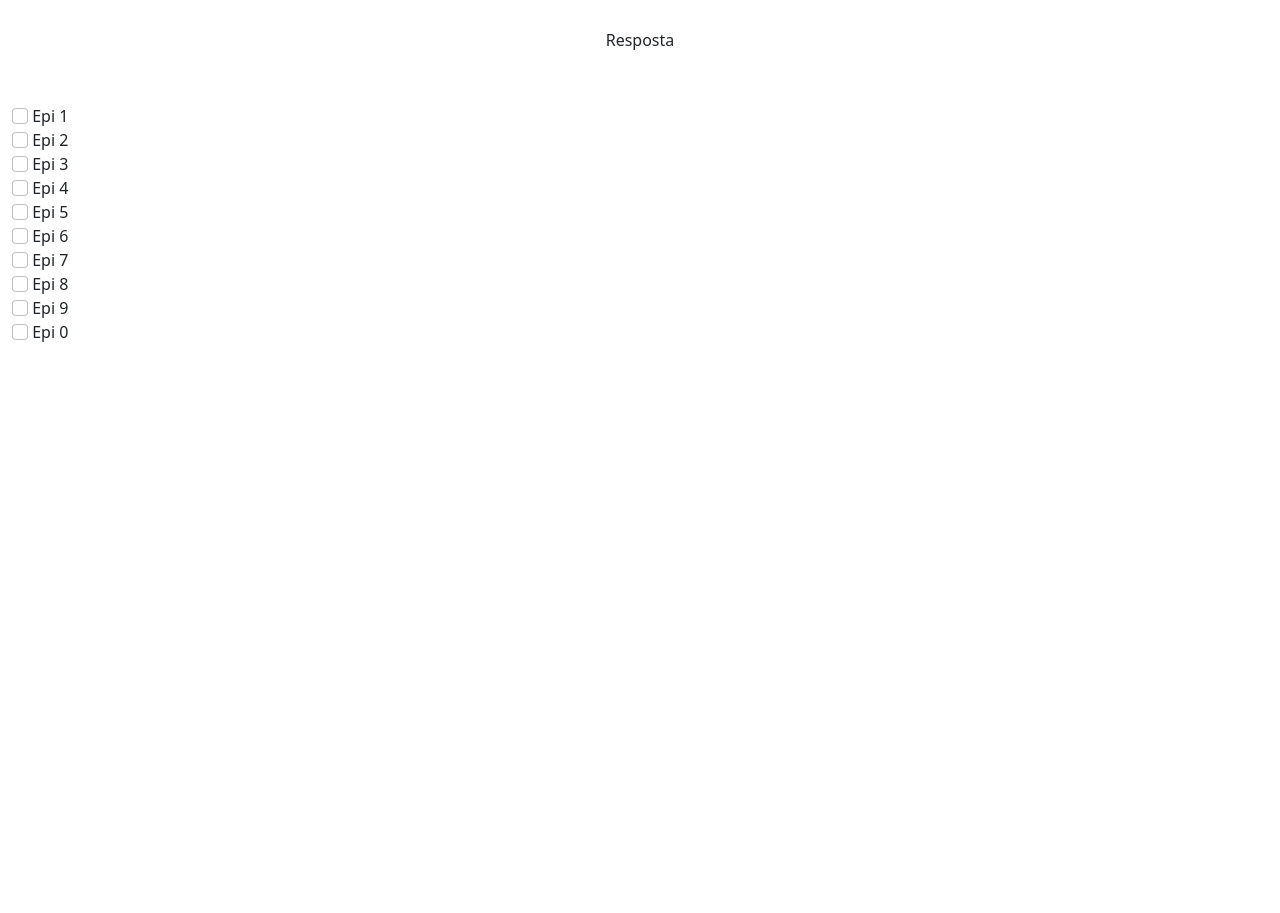
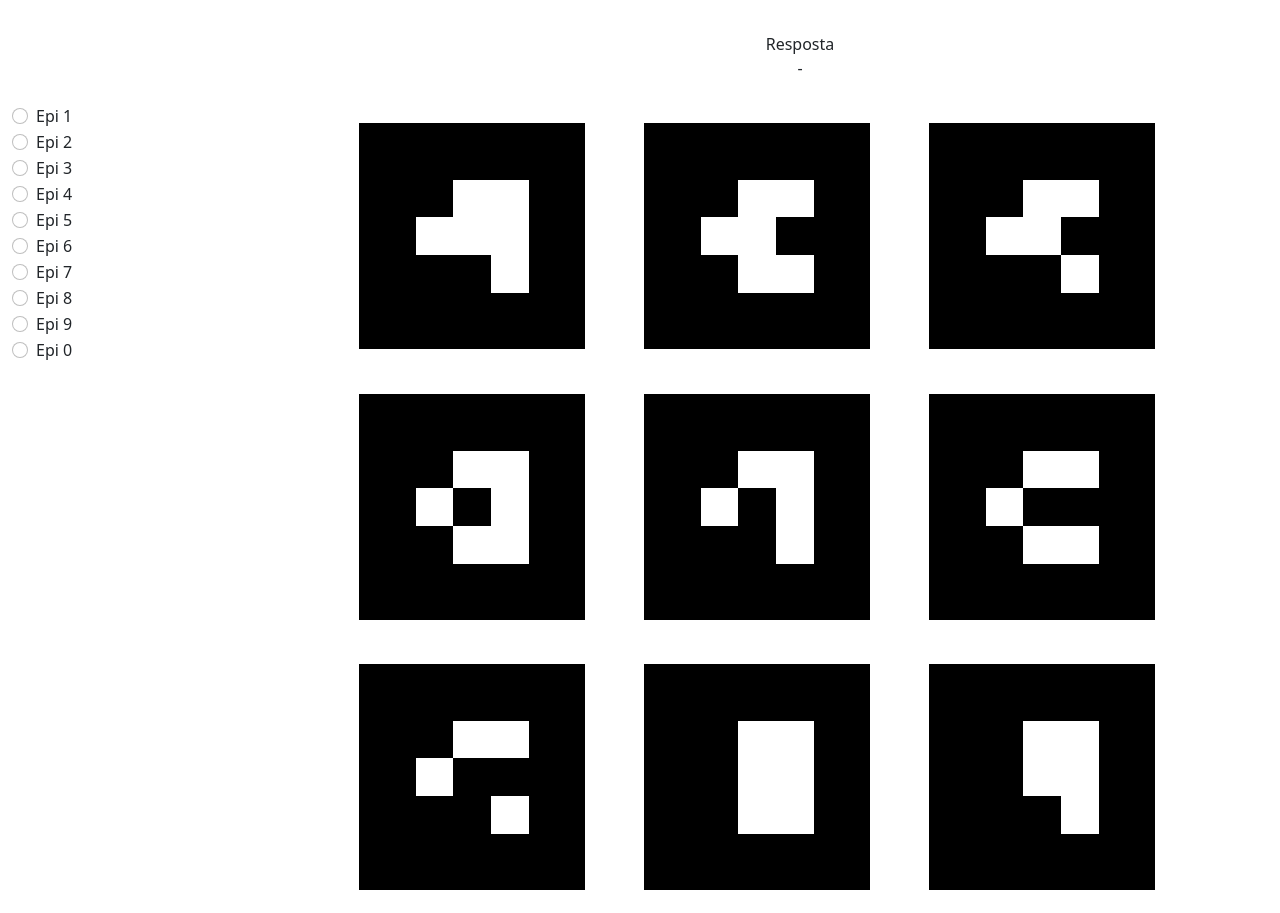
Before and after one commit to nucleosistemasit/plt_seguranca, a plain HTML site: page index.html in a window 1280 px wide. Shown: the top 913 px of the page. Before the commit the page ends 824 px from the top, so only its background shows below. Drawn offline with nearby package versions, Linux system fonts and the light colour scheme.

Commit message:
Update index.html

```diff
--- a/index.html
+++ b/index.html
@@ -3,19 +3,20 @@
 
 <div class="container-fluid vh-100">
 
-    <div class="row hash h-10">
-        <div class="col-12 m-auto text-center">
+    <div class="row hash h-10 justify-content-end">
+        <div class="col-9 mt-auto text-center">
             <span class="d-block text-center">Resposta</span>
-            <span class=" epi-1 epi-hash-1 collapse">1</span>
-            <span class=" epi-2 epi-hash-2 collapse">2</span>
-            <span class=" epi-3 epi-hash-3 collapse">3</span>
-            <span class=" epi-4 epi-hash-4 collapse">4</span>
-            <span class=" epi-5 epi-hash-5 collapse">5</span>
-            <span class=" epi-6 epi-hash-6 collapse">6</span>
-            <span class=" epi-7 epi-hash-7 collapse">7</span>
-            <span class=" epi-8 epi-hash-8 collapse">8</span>
-            <span class=" epi-9 epi-hash-9 collapse">9</span>
-            <span class=" epi-0 epi-hash-0 collapse">0</span>
+            <span class="epi epi-hash">-</span>
+            <span class="epi-1 epi-hash collapse">1</span>
+            <span class="epi-2 epi-hash collapse">2</span>
+            <span class="epi-3 epi-hash collapse">3</span>
+            <span class="epi-4 epi-hash collapse">4</span>
+            <span class="epi-5 epi-hash collapse">5</span>
+            <span class="epi-6 epi-hash collapse">6</span>
+            <span class="epi-7 epi-hash collapse">7</span>
+            <span class="epi-8 epi-hash collapse">8</span>
+            <span class="epi-9 epi-hash collapse">9</span>
+            <span class="epi-0 epi-hash collapse">0</span>
         </div>
     </div>
 
@@ -23,73 +24,75 @@
 
         <div class="lista-epis col-3">
 
-            <div class="epi-wrap">
-                <input class="form-check-input chck-epi-1" data-bs-toggle="collapse" data-bs-target=".epi-1" type="checkbox" id="epi-1" name="epi-1">
+            <div class="form-check epi-wrap">
+                <input class="form-check-input chck-epi-1" name="radioForm" value="epi-1" type="radio" id="epi-1">
                 <label class="form-check-label" for="epi-1">Epi 1</label>
             </div>
 
-            <div class="epi-wrap">
-                <input class="form-check-input chck-epi-2" data-bs-toggle="collapse" data-bs-target=".epi-2" type="checkbox" id="epi-2" name="epi-2">
+            <div class="form-check epi-wrap">
+                <input class="form-check-input chck-epi-2" name="radioForm" value="epi-2" type="radio" id="epi-2">
                 <label class="form-check-label" for="epi-2">Epi 2</label>
             </div>
 
-            <div class="epi-wrap">
-                <input class="form-check-input chck-epi-3" data-bs-toggle="collapse" data-bs-target=".epi-3" type="checkbox" id="epi-3" name="epi-3">
+            <div class="form-check epi-wrap">
+                <input class="form-check-input chck-epi-3" name="radioForm" value="epi-3" type="radio" id="epi-3">
                 <label class="form-check-label" for="epi-3">Epi 3</label>
             </div>
 
-            <div class="epi-wrap">
-                <input class="form-check-input chck-epi-4" data-bs-toggle="collapse" data-bs-target=".epi-4" type="checkbox" id="epi-4" name="epi-4">
+            <div class="form-check epi-wrap">
+                <input class="form-check-input chck-epi-4" name="radioForm" value="epi-4" type="radio" id="epi-4">
                 <label class="form-check-label" for="epi-4">Epi 4</label>
             </div>
 
-            <div class="epi-wrap">
-                <input class="form-check-input chck-epi-5" data-bs-toggle="collapse" data-bs-target=".epi-5" type="checkbox" id="epi-5" name="epi-5">
+            <div class="form-check epi-wrap">
+                <input class="form-check-input chck-epi-5" name="radioForm" value="epi-5" type="radio" id="epi-5">
                 <label class="form-check-label" for="epi-5">Epi 5</label>
             </div>
 
-            <div class="epi-wrap">
-                <input class="form-check-input chck-epi-6" data-bs-toggle="collapse" data-bs-target=".epi-6" type="checkbox" id="epi-6" name="epi-6">
+            <div class="form-check epi-wrap">
+                <input class="form-check-input chck-epi-6" name="radioForm" value="epi-6" type="radio" id="epi-6">
                 <label class="form-check-label" for="epi-6">Epi 6</label>
             </div>
 
-            <div class="epi-wrap">
-                <input class="form-check-input chck-epi-7" data-bs-toggle="collapse" data-bs-target=".epi-7" type="checkbox" id="epi-7" name="epi-7">
+            <div class="form-check epi-wrap">
+                <input class="form-check-input chck-epi-7" name="radioForm" value="epi-7" type="radio" id="epi-7">
                 <label class="form-check-label" for="epi-7">Epi 7</label>
             </div>
 
-            <div class="epi-wrap">
-                <input class="form-check-input chck-epi-8" data-bs-toggle="collapse" data-bs-target=".epi-8" type="checkbox" id="epi-8" name="epi-8">
+            <div class="form-check epi-wrap">
+                <input class="form-check-input chck-epi-8" name="radioForm" value="epi-8" type="radio" id="epi-8">
                 <label class="form-check-label" for="epi-8">Epi 8</label>
             </div>
 
-            <div class="epi-wrap">
-                <input class="form-check-input chck-epi-9" data-bs-toggle="collapse" data-bs-target=".epi-9" type="checkbox" id="epi-9" name="epi-9">
+            <div class="form-check epi-wrap">
+                <input class="form-check-input chck-epi-9" name="radioForm" value="epi-9" type="radio" id="epi-9">
                 <label class="form-check-label" for="epi-9">Epi 9</label>
             </div>
 
-            <div class="epi-wrap">
-                <input class="form-check-input chck-epi-0" data-bs-toggle="collapse" data-bs-target=".epi-0"type="checkbox" id="epi-0" name="epi-0">
+            <div class="form-check epi-wrap">
+                <input class="form-check-input chck-epi-0" name="radioForm" value="epi-0" type="radio" id="epi-0">
                 <label class="form-check-label" for="epi-0">Epi 0</label>
             </div>
 
         </div>
 
         <div class="tags-epis col-9">
-            <div class="epi-1 tag-epi tag-epi-1 collapse"></div>
-            <div class="epi-2 tag-epi tag-epi-2 collapse"></div>
-            <div class="epi-3 tag-epi tag-epi-3 collapse"></div>
-            <div class="epi-4 tag-epi tag-epi-4 collapse"></div>
-            <div class="epi-5 tag-epi tag-epi-5 collapse"></div>
-            <div class="epi-6 tag-epi tag-epi-6 collapse"></div>
-            <div class="epi-7 tag-epi tag-epi-7 collapse"></div>
-            <div class="epi-8 tag-epi tag-epi-8 collapse"></div>
-            <div class="epi-9 tag-epi tag-epi-9 collapse"></div>
-            <div class="epi-0 tag-epi tag-epi-0 collapse"></div>
+            <div class="epi-1 tag-epi tag-epi-1 m-auto"></div>
+            <div class="epi-2 tag-epi tag-epi-2 m-auto"></div>
+            <div class="epi-3 tag-epi tag-epi-3 m-auto"></div>
+            <div class="epi-4 tag-epi tag-epi-4 m-auto"></div>
+            <div class="epi-5 tag-epi tag-epi-5 m-auto"></div>
+            <div class="epi-6 tag-epi tag-epi-6 m-auto"></div>
+            <div class="epi-7 tag-epi tag-epi-7 m-auto"></div>
+            <div class="epi-8 tag-epi tag-epi-8 m-auto"></div>
+            <div class="epi-9 tag-epi tag-epi-9 m-auto"></div>
+            <div class="epi-0 tag-epi tag-epi-0 m-auto"></div>
         </div>
 
     </div>
 
 </div>
 
+<script src="https://code.jquery.com/jquery-3.5.1.min.js"></script>
 <script src="https://cdn.jsdelivr.net/npm/bootstrap@5.0.0/dist/js/bootstrap.bundle.min.js" integrity="sha384-p34f1UUtsS3wqzfto5wAAmdvj+osOnFyQFpp4Ua3gs/ZVWx6oOypYoCJhGGScy+8" crossorigin="anonymous"></script>
+<script src="js/jq.js"></script>
```
